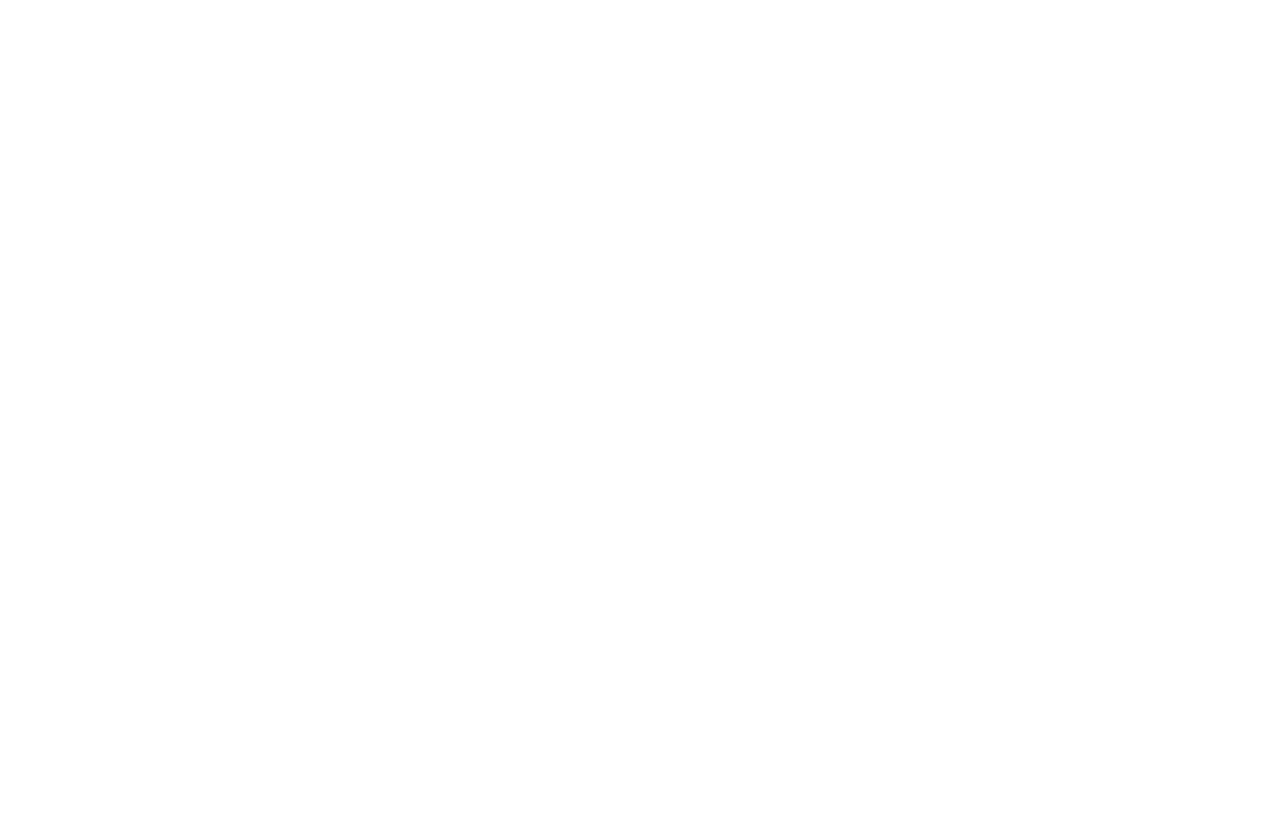
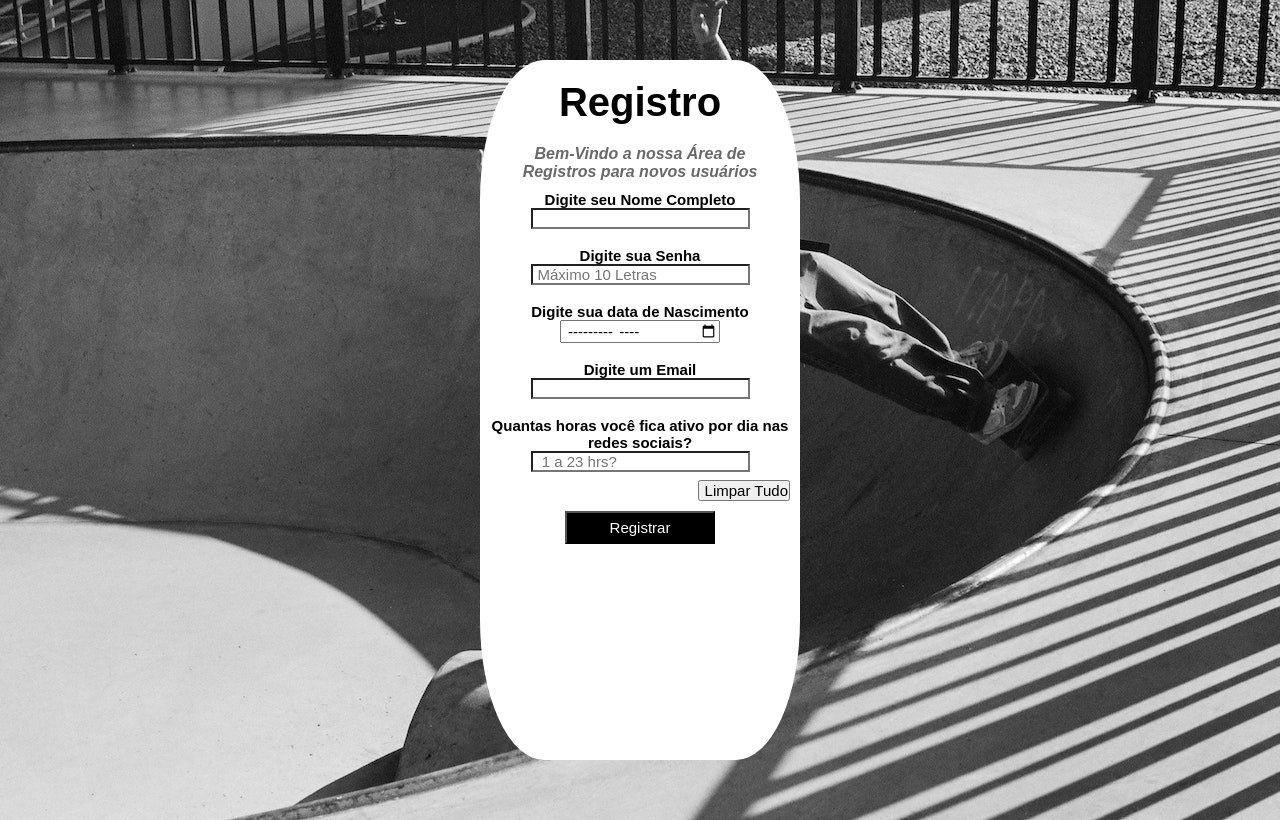
Before and after one commit to LucasLopes2/PROJETO, a plain HTML site: page cadastro.html in a window 1280 px wide. Drawn offline with Linux system fonts and the light colour scheme.

Commit message:
AREA DE CADASTRO

```diff
--- a/cadastro.html
+++ b/cadastro.html
@@ -1,11 +1,52 @@
 <!DOCTYPE html>
-<html lang="en">
+<html lang="pt-br">
 <head>
     <meta charset="UTF-8">
     <meta name="viewport" content="width=device-width, initial-scale=1.0">
-    <title>Document</title>
+    <link rel="stylesheet" href="cadastro/cadastro.css">
+    <title>Cadastro</title>
 </head>
 <body>
+    <div class="conteudo">
+        <form action="index.html" autocomplete="on">
+            <div class="title">
+                <h1>Registro</h1>
+            </div>
+            <div class="texto">
+                <p>Bem-Vindo a nossa Área de Registros para novos usuários</p>
+            </div>
+            <div class="cadastramento">
+                <label for="nome">Digite seu Nome Completo</label>
+                <input type="text" name="nome" id="nome">
+            </div>
+            <br>
+            <div class="senha">
+                <label for="senha">Digite sua Senha</label>
+                <input type="password" name="senha" id="senha" maxlength="15" placeholder="Máximo 10 Letras">
+            </div>
+            <br>
+            <div class="data">
+                <label for="data">Digite sua data de Nascimento</label>
+                <input type="month">
+            </div>
+            <br>
+            <div class="email">
+                <label for="imail">Digite um Email</label>
+                <input type="email" name="iamil" id="imail" placeholder="">
+            </div>
+            <br>
+            <div class="horas">
+                <label for="horas">Quantas horas você fica ativo por dia nas redes sociais?</label>
+                <input type="number" name="horas" id="horas" placeholder=" 1 a 23 hrs?" max="23" min="1">
+            </div>
+            <br>
+            <div class="clear">
+                <input type="reset" value="Limpar Tudo">
+            </div>
+            <div class="btn">
+                <input type="button" value="Registrar">
+            </div>
 
+    </div>
 </body>
 </html>
--- /dev/null
+++ b/cadastro/cadastro.css
@@ -0,0 +1,93 @@
+@charset "utf-8";
+*{
+    padding: 0px;
+    margin: 0px;
+    font-family: Arial, Helvetica, sans-serif;
+}
+input{
+    color: black;
+    font-size: 15px;
+    padding-left: 5px;
+}
+body{
+    text-align: center;
+    background-image: url(../imgs/fund.jpg);
+    background-size: cover;
+    background-attachment: fixed;
+    background-repeat: no-repeat;
+    background-position: top left;
+    padding: 60px;
+}
+.conteudo{
+    margin: auto;
+    background-color: white;
+    height:  85vh;
+    width: 300px;    border-radius: 20%;
+    padding: 10px;
+}
+.title{
+    padding: 10px;
+    font-size: 20px;
+
+}
+.texto{
+    padding: 10px;
+    font-weight: 600;
+    font-style: oblique;
+    font-size: 16px;
+    color: dimgrey;
+}
+.cadastramento{
+   font-size: 15px;
+   font-weight: bolder;
+}
+#nome{
+   background: white;
+    width: 70%;
+}
+.senha{
+    font-size: 15px;
+    font-weight: bolder;
+    margin: auto;
+}
+#senha{
+    background: white;
+    width: 70%;
+
+}
+.data{
+    font-size: 15px;
+    font-weight: bolder;
+}
+.email{
+    font-size: 15px;
+    font-weight: bolder;
+}
+#imail{
+    background:white;
+    width: 70%;
+}
+.horas{
+    font-size: 15px;
+    font-weight: bolder;
+}
+#horas{
+    background: white;
+    width: 70%;
+}
+
+.clear{
+    text-align: right;
+    position: relative;
+    bottom: 10px;
+    font-size: 15px;
+}
+.btn input{
+    padding:6px;
+    width: 50%;
+    background-color: black;
+    color: white;
+}
+.btn input:hover{
+    background-color: rgba(0, 0, 0, 0.733);
+}
```
Also changed, not shown: imgs/fund.jpg (added).
